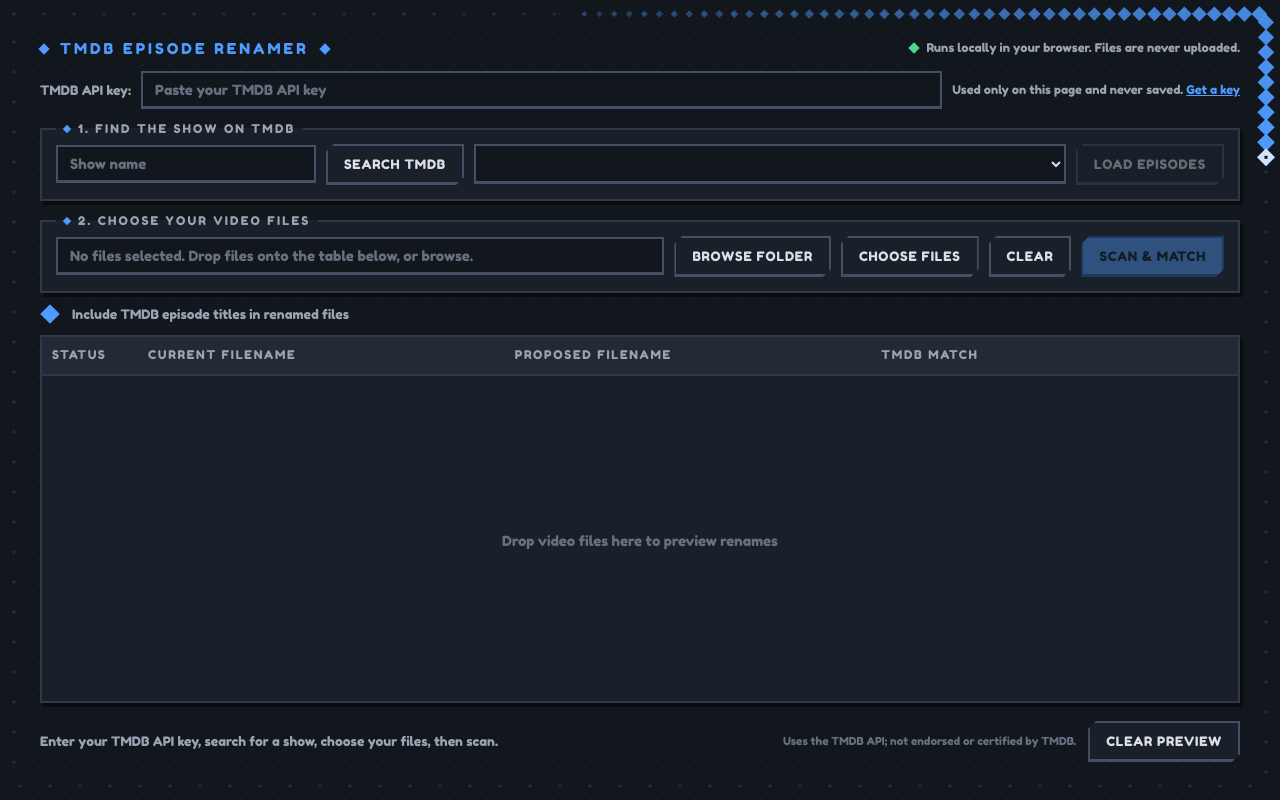
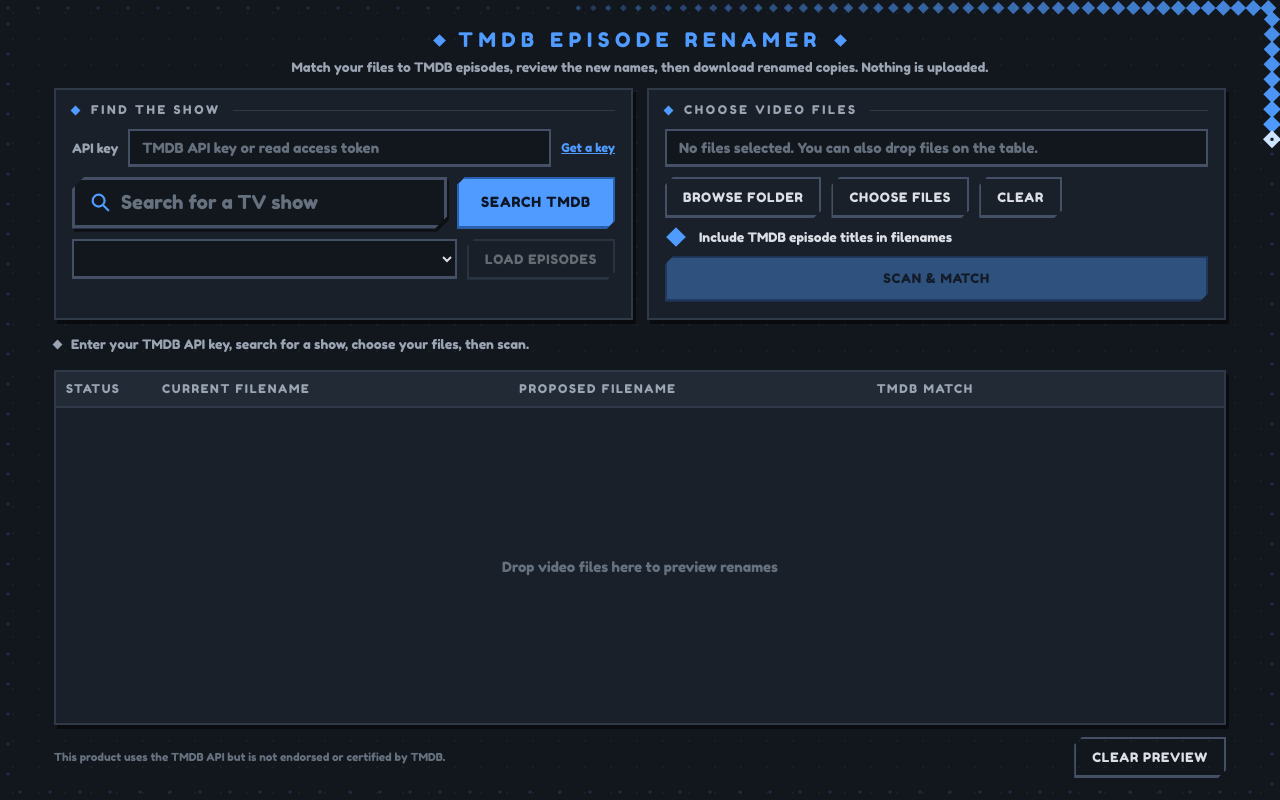
Before and after one commit to BaconFearMC/TMDBEpisodeRenamer, a plain HTML site: page index.html in a window 1280 px wide. Drawn offline with nearby package versions, Linux system fonts and the light colour scheme.

Commit message:
Add files via upload

```diff
--- a/app.js
+++ b/app.js
@@ -12,7 +12,7 @@ $("fileInput").addEventListener("change",e=>{addFiles(e.target.files);e.target.v
 $("folderInput").addEventListener("change",e=>{addFiles(e.target.files);e.target.value=""});
 $("clearFiles").onclick=()=>{selectedFiles=[];renderFiles();clearMatchView();$("matchBtn").disabled=true};
 const dz=$("dropzone");["dragenter","dragover"].forEach(ev=>dz.addEventListener(ev,e=>{e.preventDefault();dz.classList.add("drag")}));["dragleave","drop"].forEach(ev=>dz.addEventListener(ev,e=>{e.preventDefault();dz.classList.remove("drag")}));dz.addEventListener("drop",e=>addFiles(e.dataTransfer.files));
-async function tmdb(url){let key=$("apiKey").value.trim().replace(/^["']|["']$/g,"").replace(/^Bearer\s+/i,"");if(!key)throw new Error("Enter your TMDB API key first.");const isToken=key.length>40;const opts={headers:{accept:"application/json"}};if(isToken)opts.headers.Authorization="Bearer "+key;else url+=(url.includes("?")?"&":"?")+"api_key="+encodeURIComponent(key);let res;try{res=await fetch(url,opts)}catch{throw new Error("Could not reach TMDB. Check your internet connection or any ad/privacy blocker.")}if(!res.ok){let detail="";try{const j=await res.json();detail=j.status_message||""}catch{}if(res.status===401)throw new Error("TMDB rejected that key (401). Paste the API Key (v3) or the API Read Access Token (v4) from themoviedb.org/settings/api. "+detail);throw new Error(`TMDB request failed (${res.status}) ${detail}`)}return res.json()}
+async function tmdb(url){let key=$("apiKey").value.trim().replace(/^["']|["']$/g,"").replace(/^Bearer\s+/i,"");if(!key)throw new Error("Enter your TMDB API key first.");const isToken=key.length>40;const opts={headers:{accept:"application/json"}};if(isToken)opts.headers.Authorization="Bearer "+key;else url+=(url.includes("?")?"&":"?")+"api_key="+encodeURIComponent(key);let res;const ctl=new AbortController(),to=setTimeout(()=>ctl.abort(),15000);opts.signal=ctl.signal;try{res=await fetch(url,opts)}catch(e){throw new Error(e&&e.name==="AbortError"?"TMDB did not respond within 15 seconds. Check your connection and try again.":"Could not reach TMDB. Check your internet connection or any ad/privacy blocker.")}finally{clearTimeout(to)}if(!res.ok){let detail="";try{const j=await res.json();detail=j.status_message||""}catch{}if(res.status===401)throw new Error("TMDB rejected that key (401). Paste the API Key (v3) or the API Read Access Token (v4) from themoviedb.org/settings/api. "+detail);throw new Error(`TMDB request failed (${res.status}) ${detail}`)}return res.json()}
 $("searchBtn").onclick=async()=>{const q=$("showSearch").value.trim();if(!q){setStatus("Enter a show name to search.");return} $("searchBtn").disabled=true;$("results").innerHTML="";selectedShow=null;$("loadEpisodesBtn").disabled=true;setStatus("Searching TMDB…");try{const data=await tmdb("https://api.themoviedb.org/3/search/tv?query="+encodeURIComponent(q));searchShows=data.results||[];if(!searchShows.length){setStatus("No TV shows found.");return}searchShows=searchShows.slice(0,12);searchShows.forEach((show,i)=>{const o=document.createElement("option");o.value=i;o.textContent=`${show.name||"Untitled"} (${(show.first_air_date||"").slice(0,4)||"year unknown"})`;$("results").appendChild(o)});chooseShow(0);setStatus(`${searchShows.length} result(s). Choose the correct series.`)}catch(err){setStatus(err.message,"error")}finally{$("searchBtn").disabled=false}};
 function chooseShow(i){selectedShow=searchShows[i]||null;$("results").value=i;$("loadEpisodesBtn").disabled=!selectedShow}
 $("results").addEventListener("change",e=>chooseShow(Number(e.target.value)));
@@ -32,7 +32,7 @@ $("includeTitles").onchange=()=>{if(matches.length)$("matchBtn").click()};
 $("zipBtn").onclick=async()=>{const approved=matches.filter(m=>m.status==="Matched"&&m.proposed);if(!approved.length)return;if(!window.JSZip){setStatus("ZIP library did not load. Refresh this page while connected to the internet and try again.","error");return}const btn=$("zipBtn");btn.disabled=true;btn.textContent="Preparing ZIP…";try{const zip=new JSZip();const usedNames=new Set();for(let i=0;i<approved.length;i++){const m=approved[i];let name=proposedPath(m.file,m.proposed);if(usedNames.has(name)){const dot=name.lastIndexOf(".");name=(dot>0?name.slice(0,dot):name)+` (${i+1})`+(dot>0?name.slice(dot):"")}usedNames.add(name);zip.file(name,m.file);setStatus(`Adding files to ZIP… ${i+1}/${approved.length}`)}const blob=await zip.generateAsync({type:"blob"},meta=>{if(meta.percent%20<1)setStatus(`Building ZIP… ${Math.round(meta.percent)}%`)});const url=URL.createObjectURL(blob);const a=document.createElement("a");a.href=url;a.download=(selectedShow.name||"Renamed Episodes").replace(/[<>:"/\\|?*]/g,"-")+" - Renamed.zip";document.body.appendChild(a);a.click();a.remove();setTimeout(()=>URL.revokeObjectURL(url),60000);setStatus(`ZIP created with ${approved.length} renamed file(s). Your original files were not modified.`,"success")}catch(err){setStatus("ZIP creation failed: "+err.message,"error")}finally{btn.disabled=false;btn.textContent="Download approved files as ZIP"}};
 
 /* Snake that circles the window border */
-(function(){const cv=$("snake"),cx=cv.getContext("2d");let W=0,H=0,dpr=1,d=0,last=0;const INSET=14,GAP=15,LEN=56,SPEED=matchMedia("(prefers-reduced-motion: reduce)").matches?0:280;
+(function(){const cv=$("snake"),cx=cv.getContext("2d");let W=0,H=0,dpr=1,d=0,last=0;const INSET=8,GAP=15,LEN=56,SPEED=matchMedia("(prefers-reduced-motion: reduce)").matches?0:280;
 function size(){dpr=Math.min(2,window.devicePixelRatio||1);W=innerWidth;H=innerHeight;cv.width=W*dpr;cv.height=H*dpr;cx.setTransform(dpr,0,0,dpr,0,0)}
 function at(t){const w=W-INSET*2,h=H-INSET*2,P=2*(w+h);t=((t%P)+P)%P;if(t<w)return{x:INSET+t,y:INSET};t-=w;if(t<h)return{x:W-INSET,y:INSET+t};t-=h;if(t<w)return{x:W-INSET-t,y:H-INSET};t-=w;return{x:INSET,y:H-INSET-t}}
 function dia(x,y,r,fill,a){cx.globalAlpha=a;cx.fillStyle=fill;cx.beginPath();cx.moveTo(x,y-r);cx.lineTo(x+r,y);cx.lineTo(x,y+r);cx.lineTo(x-r,y);cx.closePath();cx.fill()}
--- a/index.html
+++ b/index.html
@@ -15,42 +15,49 @@
 <body>
 <canvas id="snake" aria-hidden="true"></canvas>
 <div class="app">
-  <header class="titlebar">
-    <span class="brand">TMDB Episode Renamer</span>
-    <span class="privacy"><span class="green-dot"></span>Runs locally in your browser. Files are never uploaded.</span>
+  <header class="hero">
+    <div class="eyebrow">TMDB Episode Renamer</div>
+    <p class="hint">Match your files to TMDB episodes, review the new names, then download renamed copies. Nothing is uploaded.</p>
   </header>
 
+  <div class="panels">
+    <section class="panel">
+      <h2>Find the show</h2>
+      <div class="keyrow">
+        <label for="apiKey">API key</label>
+        <input id="apiKey" type="password" placeholder="TMDB API key or read access token" autocomplete="off">
+        <a href="https://www.themoviedb.org/settings/api" target="_blank" rel="noopener">Get a key</a>
+      </div>
+      <div class="searchline">
+        <div class="sbox"><div class="sbox-in">
+          <svg viewBox="0 0 24 24" fill="none" stroke="currentColor" stroke-width="2.4" stroke-linecap="round" aria-hidden="true"><circle cx="10.5" cy="10.5" r="6.5"/><path d="M15.5 15.5 21 21"/></svg>
+          <input id="showSearch" type="search" placeholder="Search for a TV show" autocomplete="off" aria-label="Show name">
+        </div></div>
+        <button class="button primary" id="searchBtn">Search TMDB</button>
+      </div>
       <div class="row">
-    <label for="apiKey">TMDB API key:</label>
-    <input id="apiKey" type="password" placeholder="Paste your TMDB API key" autocomplete="off">
-    <span class="note">Used only on this page and never saved. <a href="https://www.themoviedb.org/settings/api" target="_blank" rel="noopener">Get a key</a></span>
-  </div>
-
-  <fieldset>
-    <legend>1. Find the show on TMDB</legend>
-    <div class="row">
-      <input id="showSearch" type="search" placeholder="Show name" autocomplete="off" aria-label="Show name">
-      <button class="button" id="searchBtn">Search TMDB</button>
         <select id="results" aria-label="Search results"></select>
         <button class="button" id="loadEpisodesBtn" disabled>Load Episodes</button>
       </div>
-  </fieldset>
+    </section>
 
-  <fieldset>
-    <legend>2. Choose your video files</legend>
+    <section class="panel">
+      <h2>Choose video files</h2>
+      <input id="folderPath" type="text" readonly placeholder="No files selected. You can also drop files on the table." aria-label="Selected files">
       <div class="row">
-      <input id="folderPath" type="text" readonly placeholder="No files selected. Drop files onto the table below, or browse." aria-label="Selected files">
         <label class="button" for="folderInput">Browse folder</label>
         <label class="button" for="fileInput">Choose files</label>
-      <button class="button" id="clearFiles">Clear</button>
-      <button class="button primary" id="matchBtn" disabled>Scan &amp; Match</button>
+        <button class="button ghost" id="clearFiles">Clear</button>
       </div>
+      <label class="check"><input type="checkbox" id="includeTitles" checked> Include TMDB episode titles in filenames</label>
+      <button class="button primary wide" id="matchBtn" disabled>Scan &amp; Match</button>
       <input type="file" id="fileInput" multiple accept=".mkv,.mp4,.avi,.mov,.wmv,.m4v,.ts,.webm,.mpg,.mpeg,video/*">
       <input type="file" id="folderInput" multiple webkitdirectory directory>
-  </fieldset>
+    </section>
+  </div>
 
-  <div class="row options">
-    <label class="check"><input type="checkbox" id="includeTitles" checked> Include TMDB episode titles in renamed files</label>
+  <div class="statusrow">
+    <div class="progress" id="status" role="status">Enter your TMDB API key, search for a show, choose your files, then scan.</div>
     <div class="results-summary" id="matchSummary" hidden></div>
   </div>
 
@@ -61,10 +68,10 @@
     </table>
   </div>
 
-  <footer class="statusbar">
-    <div class="progress" id="status" role="status">Enter your TMDB API key, search for a show, choose your files, then scan.</div>
-    <span class="tmdb">Uses the TMDB API; not endorsed or certified by TMDB.</span>
-    <button class="button" id="clearPreview">Clear Preview</button>
+  <footer class="bottombar">
+    <span class="tmdb">This product uses the TMDB API but is not endorsed or certified by TMDB.</span>
+    <span class="spacer"></span>
+    <button class="button ghost" id="clearPreview">Clear Preview</button>
     <span id="downloadArea" hidden><button class="button primary" id="zipBtn">Download approved files as ZIP</button></span>
   </footer>
 </div>
--- a/style.css
+++ b/style.css
@@ -1,71 +1,74 @@
 *{box-sizing:border-box}
-:root{--bg:#12161d;--panel:#1a2029;--chip:#222a36;--border:#2f3948;--border-hi:#435066;--blue:#4f9bff;--blue-deep:#2a5fb0;--blue-soft:#1d3556;--text:#dcdfe5;--dim:#9aa4b2;--green:#4fd68a;--amber:#e0a94a;--red:#ff6b6b;--ink:rgba(0,0,0,.5);--cut:8px;--font:"Fredoka One","Segoe UI",system-ui,sans-serif;--read:Inter,"Segoe UI",system-ui,sans-serif;color-scheme:dark}
-html,body{height:100%}
+:root{--bg:#12161d;--panel:#1a2029;--chip:#222a36;--border:#2f3948;--border-hi:#435066;--blue:#4f9bff;--blue-deep:#2a5fb0;--text:#dcdfe5;--dim:#9aa4b2;--green:#4fd68a;--amber:#e0a94a;--red:#ff6b6b;--ink:rgba(0,0,0,.5);--cut:8px;--font:"Fredoka One","Segoe UI",system-ui,sans-serif;--read:Inter,"Segoe UI",system-ui,sans-serif;color-scheme:dark}
+html,body{height:100%;overflow:hidden}
 body{margin:0;background:var(--bg) radial-gradient(rgba(255,255,255,.035) 1px,transparent 1px) 0 0/26px 26px;color:var(--text);font:14px/1.4 var(--font)}
-#snake{position:fixed;inset:0;width:100%;height:100%;pointer-events:none;z-index:50}
-.app{position:relative;z-index:1;height:100%;min-height:600px;max-width:1280px;margin:auto;padding:38px 40px 0;display:flex;flex-direction:column;gap:12px}
-.titlebar{display:flex;align-items:center;justify-content:space-between;gap:12px}
-.brand{display:flex;align-items:center;gap:12px;font-size:15px;letter-spacing:.2em;text-transform:uppercase;color:var(--blue)}
-.brand::before,.brand::after{content:"";width:8px;height:8px;background:var(--blue);transform:rotate(45deg)}
-.privacy{display:flex;align-items:center;gap:8px;font-size:12px;color:var(--dim)}
-.green-dot{width:8px;height:8px;background:var(--green);transform:rotate(45deg)}
+#snake{position:fixed;inset:0;width:100%;height:100%;pointer-events:none;z-index:0}
+.app{position:relative;z-index:1;height:100%;max-width:1240px;margin:auto;padding:26px 34px 22px;display:flex;flex-direction:column;gap:12px}
+.hero{text-align:center}
+.eyebrow{display:flex;align-items:center;justify-content:center;gap:14px;font-size:20px;letter-spacing:.28em;text-transform:uppercase;color:var(--blue)}
+.eyebrow::before,.eyebrow::after{content:"";width:9px;height:9px;background:var(--blue);transform:rotate(45deg)}
+.hint{margin:4px 0 0;font-size:13px;color:var(--dim)}
+.panels{display:grid;grid-template-columns:1fr 1fr;gap:14px}
+.panel{background:var(--panel);border:2px solid var(--border);padding:12px 16px 16px;display:flex;flex-direction:column;gap:10px;box-shadow:3px 4px 0 var(--ink)}
+h2{margin:0;font-size:12px;font-weight:400;letter-spacing:.22em;text-transform:uppercase;color:var(--dim);display:flex;align-items:center;gap:12px}
+h2::before{content:"";width:7px;height:7px;background:var(--blue);transform:rotate(45deg)}
+h2::after{content:"";flex:1;height:1px;background:var(--border)}
 .row{display:flex;align-items:center;gap:10px}
-.row>label:first-child{white-space:nowrap;color:var(--dim);font-size:13px}
-.note{font-size:12px;color:var(--dim);white-space:nowrap}
-a{color:var(--blue)}
-fieldset{margin:0;border:2px solid var(--border);background:var(--panel);padding:6px 14px 14px;box-shadow:3px 4px 0 var(--ink)}
-legend{padding:0 8px;font-size:12px;letter-spacing:.18em;text-transform:uppercase;color:var(--dim);display:flex;align-items:center;gap:8px}
-legend::before{content:"";width:6px;height:6px;background:var(--blue);transform:rotate(45deg)}
-input[type=text],input[type=search],input[type=password],select{background:var(--bg);border:2px solid var(--border-hi);border-bottom-width:3px;color:var(--text);padding:8px 12px;font:14px var(--font);outline:none;min-width:0;transition:border-color .15s}
+.keyrow{display:flex;align-items:center;gap:10px}
+.keyrow label{font-size:13px;color:var(--dim);white-space:nowrap}
+.keyrow a{font-size:12px;white-space:nowrap;color:var(--blue)}
+.searchline{display:flex;gap:10px;align-items:stretch}
+.sbox{flex:1;min-width:0;filter:drop-shadow(2px 3px 0 var(--ink))}
+.sbox-in{display:flex;align-items:center;gap:10px;height:100%;padding:0 14px;background:var(--bg);border:3px solid var(--border-hi);border-bottom-width:4px;clip-path:polygon(12px 0,100% 0,100% calc(100% - 12px),calc(100% - 12px) 100%,0 100%,0 12px);transition:border-color .15s}
+.sbox-in:focus-within{border-color:var(--blue)}
+.sbox svg{width:22px;height:22px;flex:none;color:var(--blue)}
+.sbox input{flex:1;min-width:0;background:none;border:0;outline:0;color:var(--text);font:inherit;font-size:19px;padding:9px 0}
+input[type=text],input[type=password],select{background:var(--bg);border:2px solid var(--border-hi);border-bottom-width:3px;color:var(--text);padding:8px 12px;font:14px var(--font);outline:none;min-width:0;transition:border-color .15s}
 input[type=text],input[type=password]{flex:1}
-#showSearch{flex:0 1 260px}
 select{flex:1;cursor:pointer}
 input:focus,select:focus{border-color:var(--blue)}
 input[type=file]{display:none}
 input::placeholder{color:#66717f}
-#folderPath{cursor:default}
+#folderPath{width:100%;cursor:default}
 .button{font:inherit;font-size:13px;letter-spacing:.06em;text-transform:uppercase;white-space:nowrap;cursor:pointer;display:inline-flex;align-items:center;justify-content:center;padding:9px 16px;color:var(--text);background:var(--panel);border:2px solid var(--border-hi);border-bottom-width:3px;clip-path:polygon(var(--cut) 0,100% 0,100% calc(100% - var(--cut)),calc(100% - var(--cut)) 100%,0 100%,0 var(--cut));transition:transform .08s,border-color .12s,color .12s,filter .12s}
 .button:hover:not(:disabled){border-color:var(--blue);color:var(--blue)}
 .button:active:not(:disabled){transform:translateY(1px)}
 .button:focus-visible{outline:2px solid var(--blue);outline-offset:2px}
 .button:disabled{opacity:.4;cursor:not-allowed}
+.button.ghost{background:none}
 .button.primary{background:var(--blue);color:#0c1626;border-color:var(--blue-deep)}
 .button.primary:hover:not(:disabled){color:#0c1626;border-color:#a9cdff;filter:brightness(1.08)}
-.options{justify-content:space-between;flex-wrap:wrap}
+.searchline .button{padding:0 22px;font-size:14px}
+.wide{width:100%;padding:11px}
 .check{display:flex;align-items:center;gap:12px;cursor:pointer;font-size:13px}
-.check input{appearance:none;width:16px;height:16px;margin:0 2px;border:2px solid var(--border-hi);transform:rotate(45deg) scale(.85);cursor:pointer;transition:all .12s}
+.check input{appearance:none;width:16px;height:16px;margin:0 3px;border:2px solid var(--border-hi);transform:rotate(45deg) scale(.85);cursor:pointer;transition:all .12s}
 .check input:checked{background:var(--blue);border-color:var(--blue)}
 .check input:focus-visible{outline:2px solid var(--blue);outline-offset:3px}
-.results-summary{display:flex;gap:6px;flex-wrap:wrap;font-size:12px}
+.statusrow{display:flex;align-items:center;justify-content:space-between;gap:12px;min-height:26px}
+.progress{min-width:0;font-size:13px;color:var(--dim);display:flex;align-items:center;gap:10px}
+.progress::before{content:"";width:7px;height:7px;flex:none;background:var(--dim);transform:rotate(45deg)}
+.progress.error{color:var(--red)}.progress.error::before{background:var(--red)}
+.progress.success{color:var(--green)}.progress.success::before{background:var(--green)}
+.results-summary{display:flex;gap:6px;flex-wrap:wrap;font-size:12px;flex:none}
 .summary-chip{padding:3px 10px;background:var(--chip);border:1px solid var(--border-hi);color:var(--dim)}
 .summary-chip.ok{color:var(--green);border-color:#2b4a37;background:#1e3327}
 .summary-chip.warn{color:var(--amber);border-color:#55431f;background:#3a2e17}
-.table-wrap{flex:1;min-height:0;overflow:auto;border:2px solid var(--border);background:var(--panel);position:relative;box-shadow:3px 4px 0 var(--ink);transition:border-color .12s}
+.table-wrap{flex:1;min-height:0;overflow:auto;border:2px solid var(--border);background:var(--panel);position:relative;box-shadow:3px 4px 0 var(--ink);scrollbar-width:thin;scrollbar-color:var(--border-hi) transparent;transition:border-color .12s}
 .table-wrap.drag{border-color:var(--blue);background:#172338}
-.table-wrap:has(tbody:empty)::after{content:"Drop video files here to preview renames";position:absolute;inset:44px 0 0;display:grid;place-items:center;color:#66717f;pointer-events:none}
-table{border-collapse:collapse;width:100%;min-width:760px;table-layout:fixed}
-th{position:sticky;top:0;background:var(--chip);text-align:left;font-weight:400;font-size:12px;letter-spacing:.14em;text-transform:uppercase;color:var(--dim);padding:10px;border-bottom:2px solid var(--border)}
+.table-wrap:has(tbody:empty)::after{content:"Drop video files here to preview renames";position:absolute;inset:40px 0 0;display:grid;place-items:center;color:#66717f;pointer-events:none}
+table{border-collapse:collapse;width:100%;table-layout:fixed}
+th{position:sticky;top:0;background:var(--chip);text-align:left;font-weight:400;font-size:12px;letter-spacing:.14em;text-transform:uppercase;color:var(--dim);padding:9px 10px;border-bottom:2px solid var(--border)}
 th:first-child,td:first-child{width:96px}
-td{padding:9px 10px;border-top:1px solid var(--border);color:#b7c0cd;vertical-align:top;overflow-wrap:anywhere;font:12.5px var(--read)}
+td{padding:8px 10px;border-top:1px solid var(--border);color:#b7c0cd;vertical-align:top;overflow-wrap:anywhere;font:12.5px var(--read)}
 tbody tr:first-child td{border-top:0}
 tbody tr:hover{background:rgba(79,155,255,.07)}
 td:nth-child(3){color:var(--text)}
 .badge{display:inline-block;padding:2px 9px;font:12px var(--font);letter-spacing:.05em;border:1px solid}
 .badge.matched{color:var(--green);background:#1e3327;border-color:#2b4a37}
 .badge.review{color:var(--amber);background:#3a2e17;border-color:#55431f}
-.statusbar{display:flex;align-items:center;gap:12px;padding:6px 0 38px}
-.progress{flex:1;min-width:0;font-size:13px;color:var(--dim);overflow:hidden;text-overflow:ellipsis;white-space:nowrap}
-.progress.error{color:var(--red);white-space:normal}
-.progress.success{color:var(--green)}
-.tmdb{font-size:11px;color:#66717f;white-space:nowrap}
-@media(max-width:1000px){.tmdb,.note,.privacy{display:none}}
-@media(max-width:720px){
-  html,body{height:auto}
-  .app{height:auto;min-height:100%;padding:34px 26px 0}
-  .row{flex-wrap:wrap}
-  #showSearch,select,input[type=text],input[type=password]{flex:1 1 100%}
-  .table-wrap{min-height:320px;flex:none}
-  .statusbar{flex-wrap:wrap;padding-bottom:34px}
-  .progress{white-space:normal;flex-basis:100%}
-}
+.bottombar{display:flex;align-items:center;gap:12px}
+.spacer{flex:1}
+.tmdb{font-size:11px;color:#66717f}
+@media(max-width:900px){.panels{grid-template-columns:1fr}.hint,.tmdb{display:none}}
+@media(max-width:720px){html,body{overflow:auto}.app{height:auto;min-height:100%}.table-wrap{min-height:300px;flex:none}.eyebrow{font-size:16px;letter-spacing:.18em}}
 @media(prefers-reduced-motion:reduce){*{transition:none!important}}
```
Lines whose indentation alone changed are shown as unchanged.
